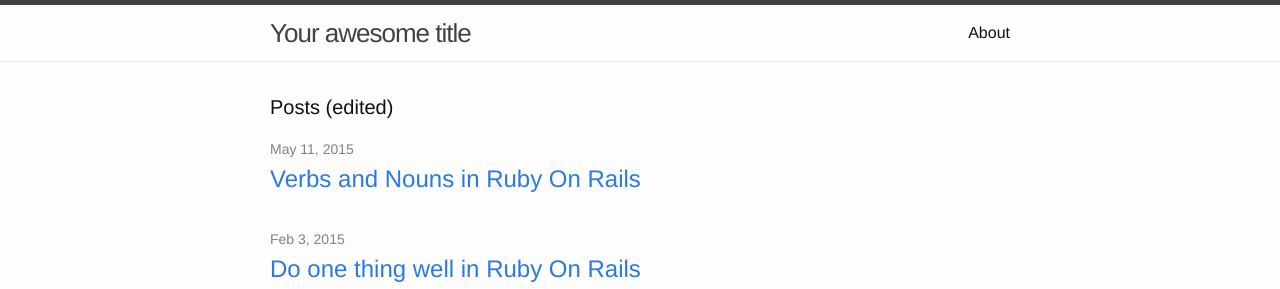
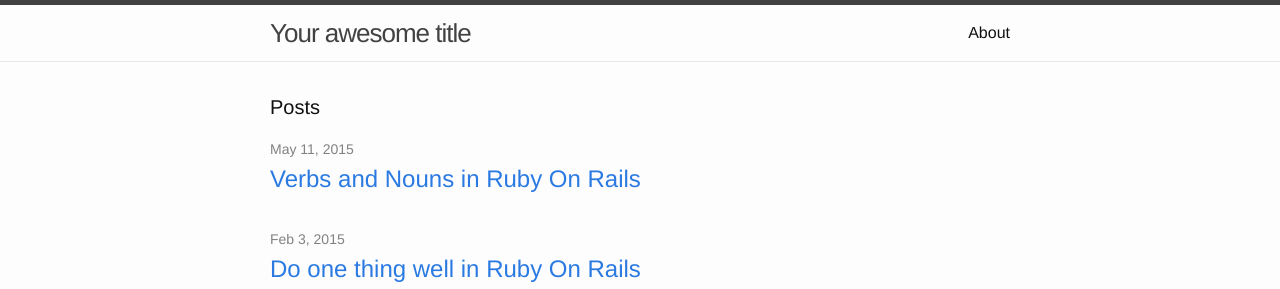
Before and after one commit to A5308Y/a5308y.gihtub.io, a Jekyll site: the page built from index.html, in a window 1280 px wide. Shown: the top 289 px of the page. Built offline with Jekyll 4.4.1, drawn with Linux system fonts in a browser that asks for light colours.

Commit message:
remove test-string

```diff
--- a/index.html
+++ b/index.html
@@ -4,7 +4,7 @@
 
 <div class="home">
 
-  <h1 class="page-heading">Posts (edited)</h1>
+  <h1 class="page-heading">Posts</h1>
 
   <ul class="post-list">
     {% for post in site.posts %}
```
